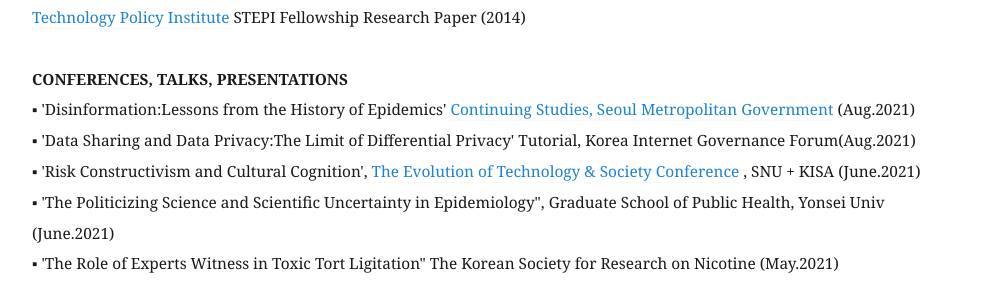
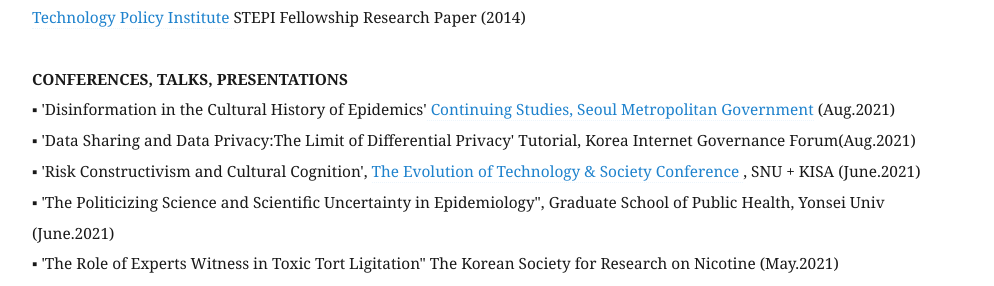
Before and after one commit to eunchangchoi/eunchangchoi.github.io, a Jekyll site: the page built from index.md, in a window 1280 px wide and 900 px high, scrolled down 3129 px. Shown: the part 161-447 px from the top of the window, without its empty margins (68-1062 px from the left). Built offline with Jekyll 4.4.1, drawn with Linux system fonts in a browser that asks for light colours.

Commit message:
Update index.md

```diff
--- a/index.md
+++ b/index.md
@@ -65,7 +65,7 @@ am a Korean legal scholar focused on the interplay of emerging technologies, dat
 ▪"Regulatory Science for Public Health and Safety: Lessons from the U.S. Food and Drug Administration's Approaches,<a href="https://www.stepi.re.kr/site/stepien/main.do"> Science & Technology Policy Institute </a>  STEPI Fellowship Research Paper (2014)<br>
      <br>
  <strong> CONFERENCES, TALKS, PRESENTATIONS </strong> <br>
-▪  'Disinformation:Lessons from the History of Epidemics'<a href="https://sll.seoul.go.kr/"> Continuing Studies, Seoul Metropolitan Government</a> (Aug.2021) <br>
+▪  'Disinformation in the Cultural History of Epidemics'<a href="https://sll.seoul.go.kr/lms/simin_course/courseRequest/doSiminUnivMain.dunet?mnid=201510753401"> Continuing Studies, Seoul Metropolitan Government</a> (Aug.2021) <br>
 ▪  'Data Sharing and Data Privacy:The Limit of Differential Privacy' Tutorial, Korea Internet Governance Forum(Aug.2021) <br>
 ▪  'Risk Constructivism and Cultural Cognition', <a href="http://cis.snu.ac.kr/sub2/2_2_6_2.php?mode=view&number=1509&b_name=meet1_2">The Evolution of Technology & Society Conference </a>, SNU + KISA (June.2021)<br>
 ▪  'The Politicizing Science and Scientific Uncertainty in Epidemiology", Graduate School of Public Health, Yonsei Univ (June.2021)<br>
```
